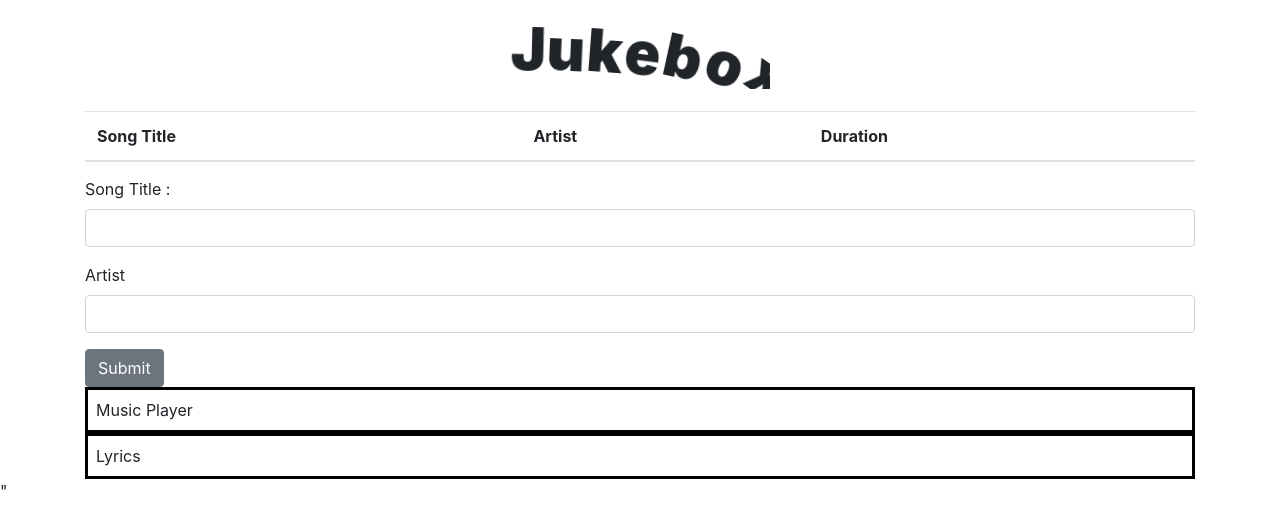
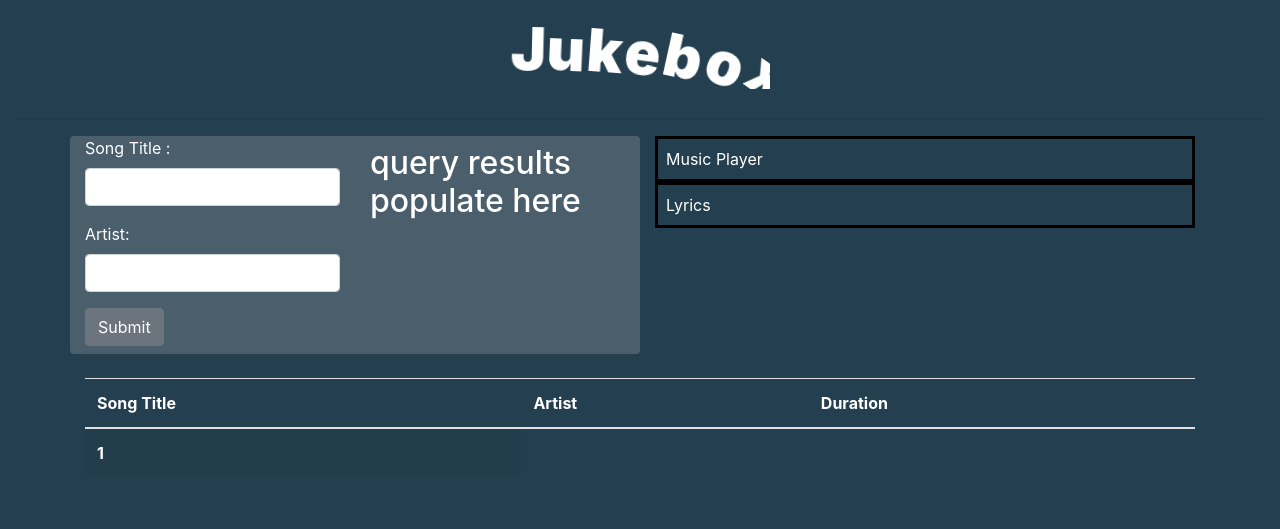
Before and after one commit to KileyAdams92/project_1, a PHP site: page / in a window 1280 px wide. Shown: the top 529 px of the page. Run offline with PHP 8.4, Linux system fonts and the light colour scheme; lists and menus that the app fills with data are empty; some libraries are stand-ins or nearby versions.

Commit message:
first branch commit

```diff
--- a/assets/css/style.css
+++ b/assets/css/style.css
@@ -1,5 +1,14 @@
+.scroll {
+  height:200px;
+  overflow-y: scroll;
+}
+
 .d-flex {
   border: 3px solid black;
+}
+
+body {
+  background-color: #244050;
 }
 
 /* body {
--- a/assets/js/logic.js
+++ b/assets/js/logic.js
@@ -58,12 +58,36 @@ $(function() {
       console.log(response);
       var result = response.message;
       var newLyrics = $(".lyrics").text(message.body.lyrics_body);
-
-      for (var k = 0; k < message.length; k++) {
-        var lyrics = message[k].lyrics_body;
-        var p = $("<p>").append(message.body.lyrics_body);
-        $(".lyrics").append(p);
-      }
     });
   }
+  //attempt at CORS header
+  var createCORSRequest = function(method, url) {
+    var xhr = new XMLHttpRequest();
+    if ("withCredentials" in xhr) {
+      // Most browsers.
+      xhr.open(method, url, true);
+    } else if (typeof XDomainRequest != "undefined") {
+      // IE8 & IE9
+      xhr = new XDomainRequest();
+      xhr.open(method, url);
+    } else {
+      // CORS not supported.
+      xhr = null;
+    }
+    return xhr;
+  };
+
+  var url = "http://api.musixmatch.com/ws/1.1/matcher.lyrics.get?apikey=2ba1698bb3ae560efd18a96c8b13d980&q_track=" +songTitle +"&q_artist=" + artistName;
+  var method = 'GET';
+  var xhr = createCORSRequest(method, url);
+
+  xhr.onload = function() {
+    // Success code goes here.
+  };
+
+  xhr.onerror = function() {
+    // Error code goes here.
+  };
+
+  xhr.send();
 });
--- a/index.html
+++ b/index.html
@@ -2,49 +2,49 @@
 <html>
 
 <head>
-    <link rel="stylesheet" href="https://maxcdn.bootstrapcdn.com/bootstrap/4.0.0/css/bootstrap.min.css" integrity="sha384-Gn5384xqQ1aoWXA+058RXPxPg6fy4IWvTNh0E263XmFcJlSAwiGgFAW/dAiS6JXm"
-        crossorigin="anonymous">
+    <!--Bootstrap-->
+    <link rel="stylesheet" href="https://maxcdn.bootstrapcdn.com/bootstrap/4.0.0/css/bootstrap.min.css" integrity="sha384-Gn5384xqQ1aoWXA+058RXPxPg6fy4IWvTNh0E263XmFcJlSAwiGgFAW/dAiS6JXm" crossorigin="anonymous">
+    <!--Custom CSS-->
     <link rel="stylesheet" type="text/css" href="assets/css/style.css">
-    <!-- FIREBASE -->
-    <script src="https://www.gstatic.com/firebasejs/4.10.1/firebase.js"></script>
 </head>
 
 <body>
-    <div class="header container-fluid">
+<!--HEADER-->
+    <div class="header container-fluid text-white">
         <h1 class="ml7">
             <span class="text-wrapper">
                 <span class="letters">Jukebox</span>
             </span>
         </h1>
+        <hr>
     </div>
-    <div class="container">
+
+    <div class="wrapper">
+        <div id="page-content" class="container">
+            <div id="top-row" class="row">
+<!--Search-->
+                <div class="col col-lg-6 text-white rounded" style="background-color:#4a5e6c">
+                    <!--left half-->
                     <div class="row">
-            <div class="col-lg-12">
-                <table class="table table-striped">
-                    <thead>
-                        <tr>
-                            <th scope="col">Song Title</th>
-                            <th scope="col">Artist</th>
-                            <th scope="col">Duration</th>
-                        </tr>
-                    </thead>
-                    <tbody>
-                        <tr class="song-data">
-                        </tr>
-                    </tbody>
-                </table>
-                <form>
+                        <form class="col col-6">
                             <div class="form-group">
                                 <label for="song-title">Song Title : </label>
                                 <input class="form-control" id="song-title" type="text">
                             </div>
                             <div class="form-group">
-                        <label for="artist">Artist</label>
+                                <label for="artist">Artist:</label>
                                 <input class="form-control" id="artist" type="text">
                             </div>
-                    <button class="btn btn-secondary" id="submit-song" type="submit">Submit</button>
+                            <button class="btn btn-secondary mb-2" id="submit-song" type="submit">Submit</button>
+                        </form>
+                            <!--Right half-->
+                        <div class="col col-6 scroll mt-2">
+                            <h2>query results populate here</h2>
                         </div>
                     </div>
+                </div>
+<!--Video/Lyrics-->
+                <div class="col col-lg-6 text-white rounded" >
                     <div class="row">
                         <div class="col-lg-12">
                             <div class="d-flex p-2 musicP">Music Player</div>
@@ -55,16 +55,39 @@
                             <div class="d-flex p-2 lyrics">Lyrics</div>
                         </div>
                     </div>
+                </div>
+            </div>
+            <br>
+<!--Playlist Table-->
+            <div id="bottom-row" class="row">
+                <div class="col col-lg-12 text-white" style="background-color: transparent">
+                    <table class="table table-striped">
+                        <thead>
+                            <tr>
+                                <th scope="col">Song Title</th>
+                                <th scope="col">Artist</th>
+                                <th scope="col">Duration</th>
+                            </tr>
+                        </thead>
+                        <tbody>
+                            <tr>
+                                <th class="song-data" scope="row">1</th>
+                            </tr>
+                        </tbody>
+                    </table>
+                </div>
+            </div>
+
 
         </div>
 
-    <!-- JAVASCRIPT AND jQUERY -->"
-    <script src="https://code.jquery.com/jquery-3.3.1.min.js" integrity="sha256-FgpCb/KJQlLNfOu91ta32o/NMZxltwRo8QtmkMRdAu8="
-        crossorigin="anonymous"></script>
-    <script src="https://cdnjs.cloudflare.com/ajax/libs/popper.js/1.12.9/umd/popper.min.js" integrity="sha384-ApNbgh9B+Y1QKtv3Rn7W3mgPxhU9K/ScQsAP7hUibX39j7fakFPskvXusvfa0b4Q"
-        crossorigin="anonymous"></script>
-    <script src="https://maxcdn.bootstrapcdn.com/bootstrap/4.0.0/js/bootstrap.min.js" integrity="sha384-JZR6Spejh4U02d8jOt6vLEHfe/JQGiRRSQQxSfFWpi1MquVdAyjUar5+76PVCmYl"
-        crossorigin="anonymous"></script>
+    </div>
+
+<!--Scripts-->
+    <!-- JAVASCRIPT AND jQUERY -->
+    <script src="https://code.jquery.com/jquery-3.3.1.min.js" integrity="sha256-FgpCb/KJQlLNfOu91ta32o/NMZxltwRo8QtmkMRdAu8=" crossorigin="anonymous"></script>
+    <script src="https://cdnjs.cloudflare.com/ajax/libs/popper.js/1.12.9/umd/popper.min.js" integrity="sha384-ApNbgh9B+Y1QKtv3Rn7W3mgPxhU9K/ScQsAP7hUibX39j7fakFPskvXusvfa0b4Q" crossorigin="anonymous"></script>
+    <script src="https://maxcdn.bootstrapcdn.com/bootstrap/4.0.0/js/bootstrap.min.js" integrity="sha384-JZR6Spejh4U02d8jOt6vLEHfe/JQGiRRSQQxSfFWpi1MquVdAyjUar5+76PVCmYl" crossorigin="anonymous"></script>
     <script src="https://cdnjs.cloudflare.com/ajax/libs/animejs/2.0.2/anime.min.js"></script>
     <script src="assets/js/logic.js"></script>
 </body>
```
Lines whose indentation alone changed are shown as unchanged.
